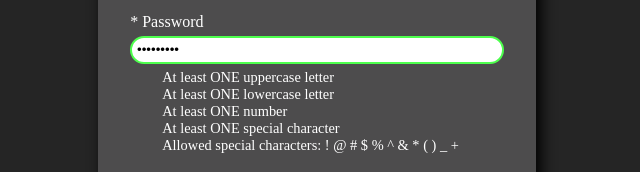
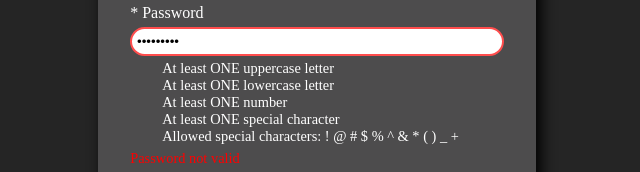
Before and after one commit to sen0mar/form-validation, a plain HTML site: page index.html in a window 1280 px wide. Both pictures are taken after typing "name@example.com", "Sample", "Sample123", "Sample123" into the empty fields and a click on the button "Sign Up". Shown: the part 373-545 px from the top of the page, without its empty margins (323-963 px from the left). Drawn offline with Linux system fonts and the light colour scheme.

Commit message:
Add password validity check

```diff
--- a/form.js
+++ b/form.js
@@ -24,9 +24,9 @@ postal.addEventListener("input", () => {
   checkPostal();
 });
 
-// password.addEventListener("input", () => {
-//   checkPassword();
-// });
+password.addEventListener("input", () => {
+  checkPassword();
+});
 
 // confirmPassword.addEventListener("input", () => {
 //   checkPassword();
@@ -81,3 +81,22 @@ function checkPostal() {
     postalError.style.color = "green";
   }
 }
+
+function checkPassword() {
+  password.setCustomValidity("");
+  passwordError.textContent = "";
+
+  const passwordRegex =
+    /^(?=.*[A-Z])(?=.*[a-z])(?=.*\d)(?=.*[!@#$%^&*()_+])[A-Za-z\d!@#$%^&*()_+]+$/;
+
+  if (!passwordRegex.test(password.value)) {
+    const errorMsg = "Password not valid";
+    password.setCustomValidity(errorMsg);
+    passwordError.textContent = errorMsg;
+    passwordError.style.color = "red";
+  } else {
+    password.setCustomValidity("");
+    passwordError.textContent = "✔";
+    passwordError.style.color = "green";
+  }
+}
--- a/index.html
+++ b/index.html
@@ -25,7 +25,9 @@
       <div class="user-country">
         <label for="country">* Country</label>
         <select name="country" id="country" required>
-          <option value="" disabled selected>Select a country</option>
+          <option value="" disabled selected id="no-value-selected">
+            Select a country
+          </option>
           <option value="fr">France</option>
           <option value="it">Italy</option>
           <option value="de">Germany</option>
```
